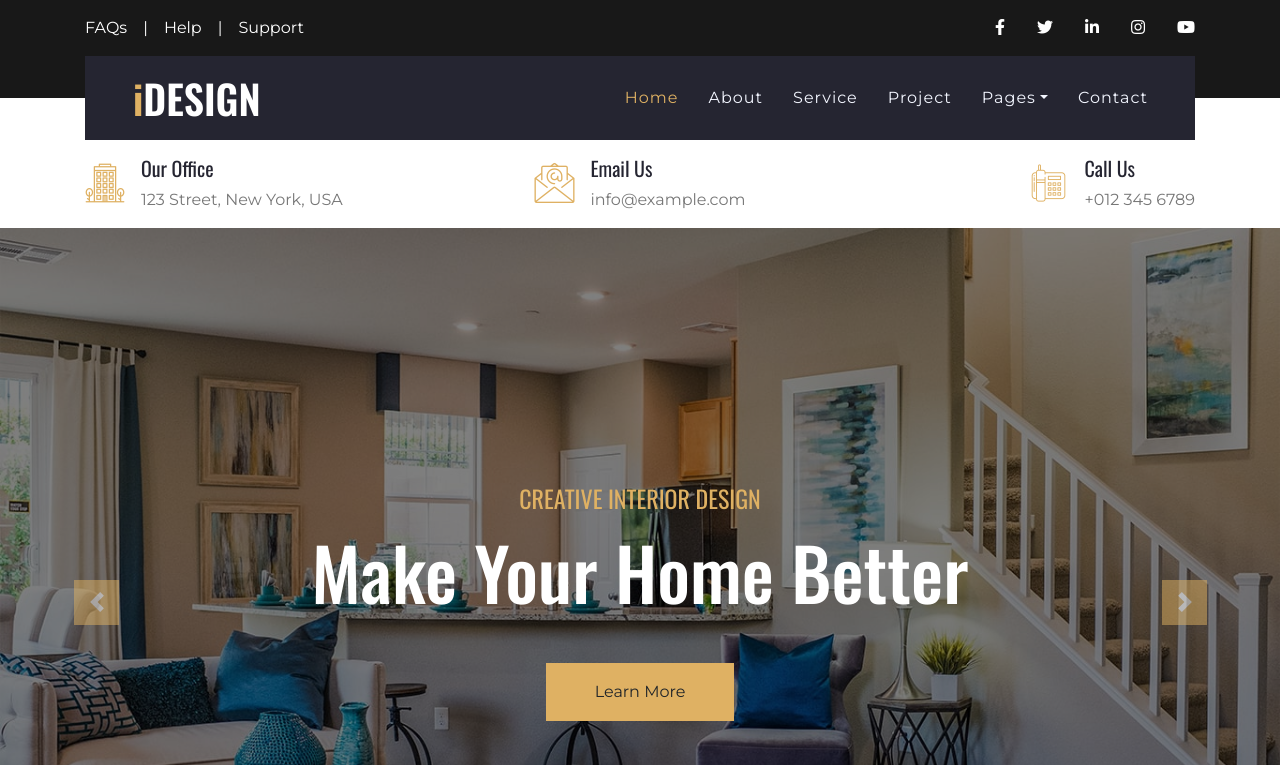
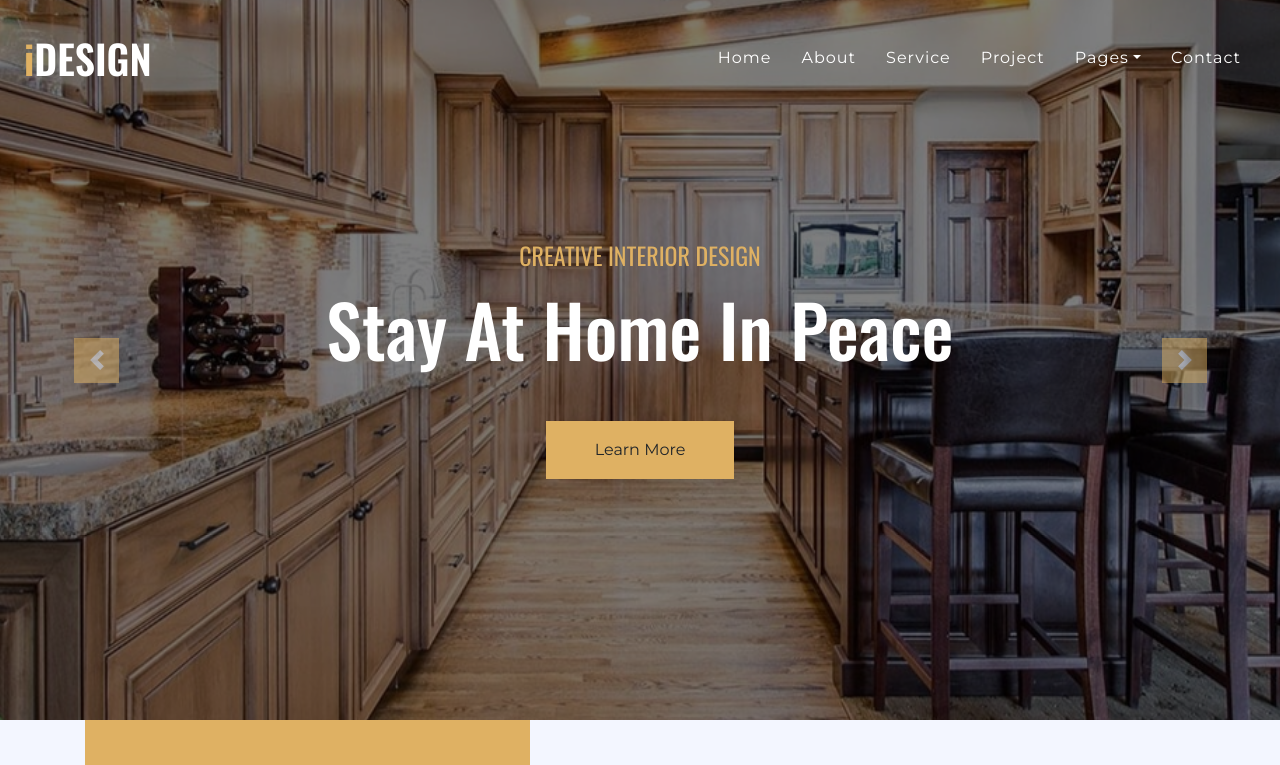
Before and after one commit to itsmathewtj/PANTHALANIKAL-DESIGNERS-BUILDERS, a plain HTML site: page index.html in a window 1280 px wide. Shown: the top 765 px of the page. Drawn offline with nearby package versions, Linux system fonts and the light colour scheme.

Commit message:
Updatedt

```diff
--- a/index.html
+++ b/index.html
@@ -30,7 +30,7 @@
 
 <body>
     <!-- Topbar Start -->
-    <div class="container-fluid bg-dark py-3">
+    <!-- <div class="container-fluid bg-dark py-3">
         <div class="container">
             <div class="row">
                 <div class="col-md-6 text-center text-lg-left mb-2 mb-lg-0">
@@ -63,44 +63,104 @@
                 </div>
             </div>
         </div>
-    </div>
+    </div> -->
     <!-- Topbar End -->
 
 
     <!-- Navbar Start -->
-    <div class="container-fluid position-relative nav-bar p-0">
-        <div class="container position-relative" style="z-index: 9;">
-            <nav class="navbar navbar-expand-lg bg-secondary navbar-dark py-3 py-lg-0 pl-3 pl-lg-5">
-                <a href="" class="navbar-brand">
-                    <h1 class="m-0 display-5 text-white"><span class="text-primary">i</span>DESIGN</h1>
+    <!-- ✅ Transparent Full-Width Navbar (No Black or White Top Area) -->
+<div class="container-fluid position-fixed p-0 w-100" style="z-index: 100;">
+    <nav
+      class="navbar navbar-expand-lg navbar-dark py-3 px-4"
+      style="background: transparent !important;"
+    >
+      <a href="#" class="navbar-brand">
+        <h1 class="m-0 display-5 text-white">
+          <span class="text-primary">i</span>DESIGN
+        </h1>
       </a>
-                <button type="button" class="navbar-toggler" data-toggle="collapse" data-target="#navbarCollapse">
+
+      <button
+        type="button"
+        class="navbar-toggler"
+        data-toggle="collapse"
+        data-target="#navbarCollapse"
+      >
         <span class="navbar-toggler-icon"></span>
       </button>
-                <div class="collapse navbar-collapse justify-content-between px-3" id="navbarCollapse">
-                    <div class="navbar-nav ml-auto py-0">
-                        <a href="index.html" class="nav-item nav-link active">Home</a>
-                        <a href="about.html" class="nav-item nav-link">About</a>
-                        <a href="service.html" class="nav-item nav-link">Service</a>
-                        <a href="project.html" class="nav-item nav-link">Project</a>
+
+      <div class="collapse navbar-collapse justify-content-end" id="navbarCollapse">
+        <div class="navbar-nav py-0">
+          <a href="index.html" class="nav-item nav-link active text-white">Home</a>
+          <a href="about.html" class="nav-item nav-link text-white">About</a>
+          <a href="service.html" class="nav-item nav-link text-white">Service</a>
+          <a href="project.html" class="nav-item nav-link text-white">Project</a>
+
           <div class="nav-item dropdown">
-                            <a href="#" class="nav-link dropdown-toggle" data-toggle="dropdown">Pages</a>
-                            <div class="dropdown-menu rounded-0 m-0">
-                                <a href="blog.html" class="dropdown-item">Blog Grid</a>
-                                <a href="single.html" class="dropdown-item">Blog Detail</a>
+            <a
+              href="#"
+              class="nav-link dropdown-toggle text-white"
+              data-toggle="dropdown"
+              >Pages</a
+            >
+            <div class="dropdown-menu rounded-0 m-0 bg-dark">
+              <a href="blog.html" class="dropdown-item text-white">Blog Grid</a>
+              <a href="single.html" class="dropdown-item text-white">Blog Detail</a>
             </div>
           </div>
-                        <a href="contact.html" class="nav-item nav-link">Contact</a>
+
+          <a href="contact.html" class="nav-item nav-link text-white">Contact</a>
         </div>
       </div>
     </nav>
   </div>
-    </div>
+
+  <!-- ✅ CSS -->
+  <style>
+  .navbar {
+    width: 100%;
+    position: fixed;
+    top: 0;
+    left: 0;
+    background: transparent !important;
+    transition: background 0.3s ease;
+    z-index: 100;
+  }
+
+  /* Optional scroll effect */
+  .navbar.scrolled {
+    background: rgba(0, 0, 0, 0.7) !important;
+    backdrop-filter: blur(6px);
+  }
+
+  .navbar-nav .nav-link {
+    font-weight: 500;
+    letter-spacing: 0.5px;
+    transition: all 0.3s ease;
+  }
+
+  .navbar-nav .nav-link:hover {
+    color: #ffc107 !important; /* gold hover color */
+  }
+  </style>
+
+  <!-- ✅ JS for scroll background change -->
+  <script>
+  window.addEventListener("scroll", function () {
+    const nav = document.querySelector(".navbar");
+    if (window.scrollY > 50) {
+      nav.classList.add("scrolled");
+    } else {
+      nav.classList.remove("scrolled");
+    }
+  });
+  </script>
+
     <!-- Navbar End -->
 
 
     <!-- Under Nav Start -->
-    <div class="container-fluid bg-white py-3">
+    <!-- <div class="container-fluid bg-white py-3">
         <div class="container">
             <div class="row">
                 <div class="col-lg-4 text-left mb-3 mb-lg-0">
@@ -132,47 +192,130 @@
                 </div>
             </div>
         </div>
-    </div>
+    </div> -->
     <!-- Under Nav End -->
 
 
     <!-- Carousel Start -->
+    <!-- ✅ Add Animate.css inside <head> -->
+<link
+rel="stylesheet"
+href="https://cdnjs.cloudflare.com/ajax/libs/animate.css/4.1.1/animate.min.css"
+/>
+
 <div class="container-fluid p-0">
-        <div id="header-carousel" class="carousel slide" data-ride="carousel">
+<div
+  id="header-carousel"
+  class="carousel slide carousel-fade"
+  data-ride="carousel"
+  data-interval="4000"
+  data-pause="false"
+>
   <div class="carousel-inner">
+
+    <!-- 🔹 Slide 1 -->
     <div class="carousel-item active">
-                    <img class="w-100" src="img/carousel-1.jpg" alt="Image">
-                    <div class="carousel-caption d-flex flex-column align-items-center justify-content-center">
-                        <div class="p-3" style="max-width: 800px;">
-                            <h4 class="text-primary text-uppercase font-weight-normal mb-md-3">Creative Interior Design</h4>
-                            <h3 class="display-3 text-white mb-md-4">Make Your Home Better</h3>
-                            <a href="" class="btn btn-primary py-md-3 px-md-5 mt-2 mt-md-4">Learn More</a>
+      <img
+        class="w-100 animate__animated animate__zoomIn carousel-image"
+        src="img/carousel-1.jpg"
+        alt="Image"
+      />
+      <div
+        class="carousel-caption d-flex flex-column align-items-center justify-content-center"
+      >
+        <div class="p-3 text-center" style="max-width: 800px">
+          <h4
+            class="text-primary text-uppercase font-weight-normal mb-md-3 animate__animated animate__fadeInDown animate__delay-0_5s"
+          >
+            Creative Interior Design
+          </h4>
+          <h3
+            class="display-3 text-white mb-md-4 animate__animated animate__fadeInUp animate__delay-1s"
+          >
+            Make Your Home Better
+          </h3>
+          <a
+            href="#"
+            class="btn btn-primary py-md-3 px-md-5 mt-2 mt-md-4 animate__animated animate__fadeInUp animate__delay-1_5s"
+          >
+            Learn More
+          </a>
         </div>
       </div>
     </div>
+
+    <!-- 🔹 Slide 2 -->
     <div class="carousel-item">
-                    <img class="w-100" src="img/carousel-2.jpg" alt="Image">
-                    <div class="carousel-caption d-flex flex-column align-items-center justify-content-center">
-                        <div class="p-3" style="max-width: 800px;">
-                            <h4 class="text-primary text-uppercase font-weight-normal mb-md-3">Creative Interior Design</h4>
-                            <h3 class="display-3 text-white mb-md-4">Stay At Home In Peace</h3>
-                            <a href="" class="btn btn-primary py-md-3 px-md-5 mt-2 mt-md-4">Learn More</a>
+      <img
+        class="w-100 animate__animated animate__zoomIn carousel-image"
+        src="img/carousel-2.jpg"
+        alt="Image"
+      />
+      <div
+        class="carousel-caption d-flex flex-column align-items-center justify-content-center"
+      >
+        <div class="p-3 text-center" style="max-width: 800px">
+          <h4
+            class="text-primary text-uppercase font-weight-normal mb-md-3 animate__animated animate__fadeInDown animate__delay-0_5s"
+          >
+            Creative Interior Design
+          </h4>
+          <h3
+            class="display-3 text-white mb-md-4 animate__animated animate__fadeInUp animate__delay-1s"
+          >
+            Stay At Home In Peace
+          </h3>
+          <a
+            href="#"
+            class="btn btn-primary py-md-3 px-md-5 mt-2 mt-md-4 animate__animated animate__fadeInUp animate__delay-1_5s"
+          >
+            Learn More
+          </a>
         </div>
       </div>
     </div>
   </div>
+
+  <!-- Carousel Controls -->
   <a class="carousel-control-prev" href="#header-carousel" data-slide="prev">
-                <div class="btn btn-primary" style="width: 45px; height: 45px;">
+    <div class="btn btn-primary" style="width: 45px; height: 45px">
       <span class="carousel-control-prev-icon mb-n2"></span>
     </div>
   </a>
   <a class="carousel-control-next" href="#header-carousel" data-slide="next">
-                <div class="btn btn-primary" style="width: 45px; height: 45px;">
+    <div class="btn btn-primary" style="width: 45px; height: 45px">
       <span class="carousel-control-next-icon mb-n2"></span>
     </div>
   </a>
 </div>
 </div>
+
+<!-- ✅ Custom CSS -->
+<style>
+/* --- Animate.css delay fixes --- */
+.animate__delay-0_5s {
+animation-delay: 0.5s;
+}
+.animate__delay-1s {
+animation-delay: 1s;
+}
+.animate__delay-1_5s {
+animation-delay: 1.5s;
+}
+
+/* --- Carousel Image Height --- */
+.carousel-image {
+height: 90vh; /* increase height (vh = viewport height) */
+object-fit: cover; /* keeps image aspect ratio */
+}
+
+/* --- Center content nicely --- */
+.carousel-caption {
+bottom: 0;
+top: 0;
+}
+</style>
+
     <!-- Carousel End -->
 
 
```
Also changed, not shown: css/style.css. Lines whose indentation alone changed are shown as unchanged.
